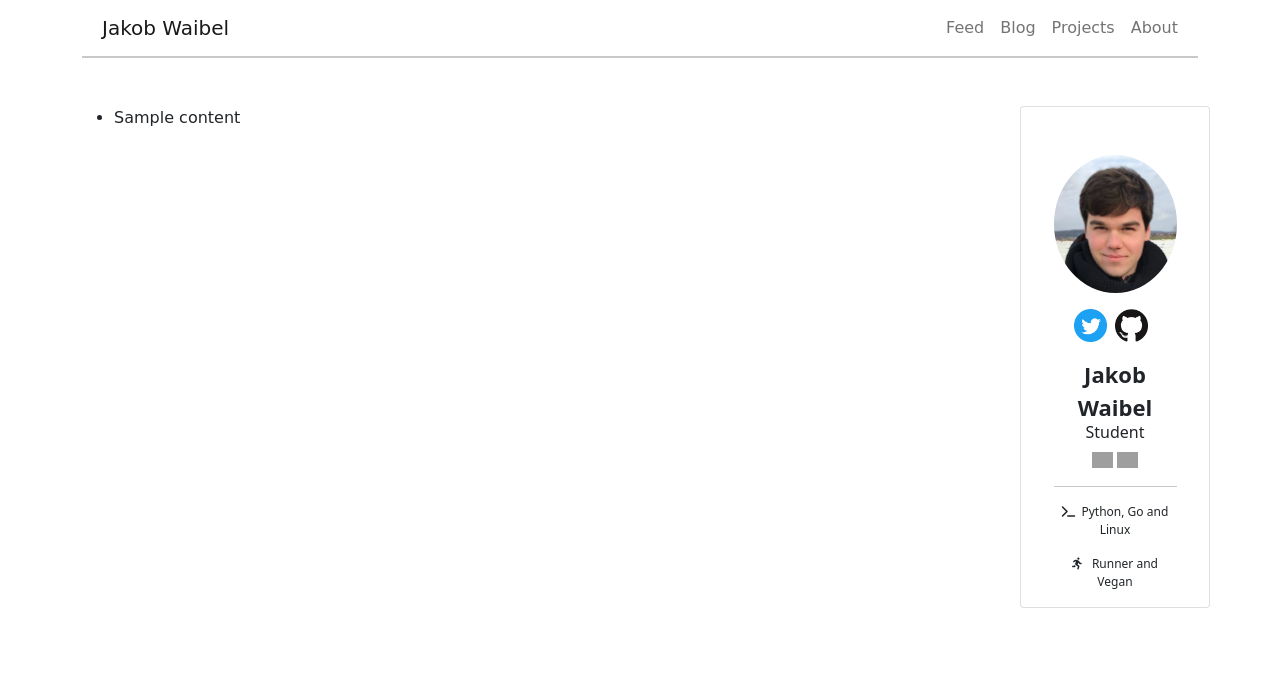
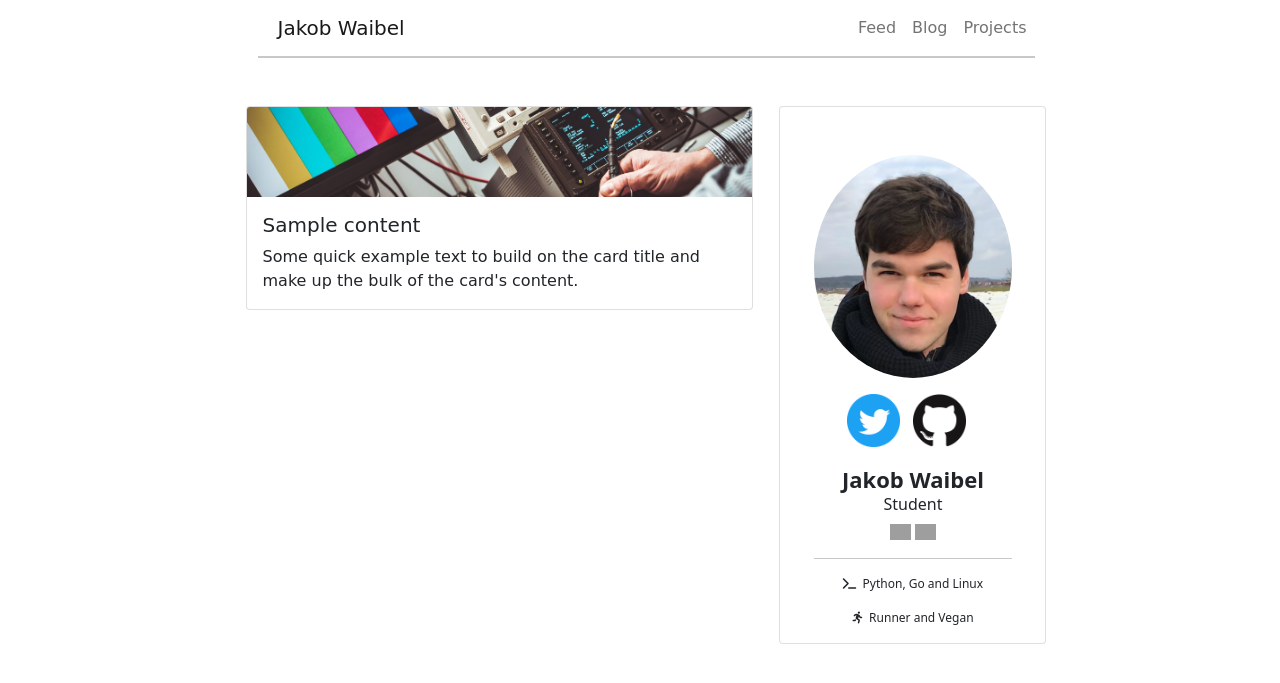
Before and after one commit to JakWai01/personal-website-django, a Django app: page / in a window 1280 px wide. Shown: the top 683 px of the page. Run offline with Django 3.2, Linux system fonts and the light colour scheme; tables that the repository leaves empty hold one stand-in row (values such as "Sample post"); some libraries are stand-ins or nearby versions; grey boxes are pictures that could not be loaded.

Commit message:
feat: Add cards

```diff
--- a/src/templates/src/base.html
+++ b/src/templates/src/base.html
@@ -13,7 +13,7 @@
     <meta name="viewport" content="width=device-width, initial-scale=1" />
   </head>
   <body>
-    <div class="container">
+    <div class="container" style="max-width: 789px; padding-right: 0;">
       <nav class="navbar navbar-expand-lg navbar-light bg-white">
         <a
           class="navbar-brand"
@@ -64,59 +64,141 @@
               href="/projects"
               >Projects</a
             >
-            <a
-              class="nav-item nav-link"
-              style="
-                font-family: 'Brush Script MT', 'Brush Script Std', cursive;
-                margin-right: 12px;
-              "
-              href="/about"
-              >About</a
-            >
           </div>
         </div>
       </nav>
       <hr style="margin: 0; height: 2px" />
-
       <div class="mt-5">
         <div class="row">
-          <div class="col-sm-10">{% block content %} {% endblock %}</div>
-          <div class="col-sm-2 card">
-            <img  src="{% static 'images/profil.png' %}" alt="Jakob Waibel" class="mt-5" style="border-radius: 50%; display: block;
-  margin-left: auto;
-  margin-right: auto;
-  width: 75%;">
-            <div class="d-flex flex-row mt-3 justify-content-between" style="width: 50%; margin-left: auto; margin-right: auto; display: block; border-radius: 50%;">
-              <a href="https://twitter.com/jakobwaibel" target="_blank"><img src="{% static 'images/twitter.png' %}" style="width: 80%;"></a>
-              <a href="https://github.com/JakWai01" target="_blank"><img src="{% static 'images/github.png' %}" style="width: 80%;"></a>
+          <div class="col-sm-8 px-0 mx-0">{% block content %} {% endblock %}</div>
+          <div class="col-sm-4 card mx-0 px-0">
+            <img
+              src="{% static 'images/profil.png' %}"
+              alt="Jakob Waibel"
+              class="mt-5"
+              style="
+                border-radius: 50%;
+                display: block;
+                margin-left: auto;
+                margin-right: auto;
+                width: 75%;
+              "
+            />
+            <div
+              class="d-flex flex-row mt-3 justify-content-between"
+              style="
+                width: 50%;
+                margin-left: auto;
+                margin-right: auto;
+                display: block;
+                border-radius: 50%;
+              "
+            >
+              <a href="https://twitter.com/jakobwaibel" target="_blank"
+                ><img
+                  src="{% static 'images/twitter.png' %}"
+                  style="width: 80%"
+              /></a>
+              <a href="https://github.com/JakWai01" target="_blank"
+                ><img src="{% static 'images/github.png' %}" style="width: 80%"
+              /></a>
             </div>
-
-            <p class="mt-3 mb-0" style="display: block; width: 75%; margin-left: auto; margin-right: auto; font-size: 22px; text-align: center; font-weight: bold;">
+            <p
+              class="mt-3 mb-0"
+              style="
+                display: block;
+                width: 75%;
+                margin-left: auto;
+                margin-right: auto;
+                font-size: 22px;
+                text-align: center;
+                font-weight: bold;
+              "
+            >
               Jakob Waibel
             </p>
-            <p style="display: block; width: 75%; margin-left: auto; margin-right: auto; font-size: 16px; text-align: center; margin-top: -4px; margin-bottom: 2px;">
+            <p
+              style="
+                display: block;
+                width: 75%;
+                margin-left: auto;
+                margin-right: auto;
+                font-size: 16px;
+                text-align: center;
+                margin-top: -4px;
+                margin-bottom: 2px;
+              "
+            >
               Student
             </p>
-            <div style="width: 75%; display: block; margin-left: auto; margin-right:auto; text-align:center;" class="justify-content-between mb-3">
+            <div
+              style="
+                width: 75%;
+                display: block;
+                margin-left: auto;
+                margin-right: auto;
+                text-align: center;
+              "
+              class="justify-content-between mb-3"
+            >
               <a>
-                <img style="height: 16px;" src="https://img.shields.io/badge/Grades-PDF-blue?style=flat&logo=google">
+                <img
+                  style="height: 16px"
+                  src="https://img.shields.io/badge/Grades-PDF-blue?style=flat&logo=google"
+                />
               </a>
               <a>
-                <img style="height: 16px;" src="https://img.shields.io/badge/CV-PDF-blue?style=flat&logo=google">
+                <img
+                  style="height: 16px"
+                  src="https://img.shields.io/badge/CV-PDF-blue?style=flat&logo=google"
+                />
               </a>
             </div>
-            <hr style="margin: 0; height: 1px; width: 75%; margin-left: auto; margin-right: auto" />
-            <p class="mt-3" style="display: block; width: 75%; margin-left: auto; margin-right: auto; font-size: 12px; text-align:center; font-size: 12px;">
-             <i class="fa fa-terminal" aria-hidden="true"></i> &nbsp;Python, Go and Linux
+            <hr
+              style="
+                margin: 0;
+                height: 1px;
+                width: 75%;
+                margin-left: auto;
+                margin-right: auto;
+              "
+            />
+            <p
+              class="mt-3"
+              style="
+                display: block;
+                width: 75%;
+                margin-left: auto;
+                margin-right: auto;
+                font-size: 12px;
+                text-align: center;
+                font-size: 12px;
+              "
+            >
+              <i class="fa fa-terminal" aria-hidden="true"></i> &nbsp;Python, Go
+              and Linux
             </p>
-            <p style="display: block; width: 75%; margin-left: auto; margin-right: auto; font-size: 12px; text-align:center; font-size: 12px;">
-              <i class="fas fa-running"></i> &nbsp; Runner and Vegan
+            <p
+              style="
+                display: block;
+                width: 75%;
+                margin-left: auto;
+                margin-right: auto;
+                font-size: 12px;
+                text-align: center;
+                font-size: 12px;
+              "
+            >
+              <i class="fas fa-running"></i> &nbsp;Runner and Vegan
             </p>
           </div>
         </div>
       </div>
     </div>
-    <script src="https://kit.fontawesome.com/d1f98b545a.js" crossorigin="anonymous"></script>
+    <script
+      src="https://kit.fontawesome.com/d1f98b545a.js"
+      crossorigin="anonymous"
+    ></script>
     <script
       src="https://cdn.jsdelivr.net/npm/bootstrap@5.0.0-beta3/dist/js/bootstrap.bundle.min.js"
       integrity="sha384-JEW9xMcG8R+pH31jmWH6WWP0WintQrMb4s7ZOdauHnUtxwoG2vI5DkLtS3qm9Ekf"
--- a/src/templates/src/feed.html
+++ b/src/templates/src/feed.html
@@ -1,11 +1,20 @@
 {% extends 'src/base.html' %}
-{% block title %}
-Jakob Waibel
-{% endblock %}
+{% load static %} {% block title %} Jakob Waibel {% endblock %}
 {% block content %}
-<ul>
-{% for item in content%}
-    <li style="font-family: 'Brush Script MT', 'Brush Script Std', cursive;">{{ item.title }}</li>
-{% endfor %}
+<ul style="list-style-type: none; list-style:none; padding-left:0px;">
+  {% for item in content%}
+  <li style="font-family: 'Brush Script MT; ', 'Brush Script Std', cursive;" class="mb-3">
+    <div class="card" style="width: 95%;">
+      <img class="card-img-top" style="height: 90px; object-fit: cover;" src="{% static 'images/person.jpeg' %}" alt="Card image cap" />
+      <div class="card-body">
+        <h5 class="card-title">{{ item.title }}</h5>
+        <p class="card-text">
+          Some quick example text to build on the card title and make up the
+          bulk of the card's content.
+        </p>
+      </div>
+    </div>
+  </li>
+  {% endfor %}
 </ul>
 {% endblock %}
--- a/src/urls.py
+++ b/src/urls.py
@@ -1,10 +1,9 @@
 from django.contrib import admin
 from django.urls import path, include
-from .views import index, blog, projects, about
+from .views import index, blog, projects
 
 urlpatterns = [
     path('', index, name='index'),
     path('blog', blog, name='blog'),
     path('projects', projects, name='projects'),
-    path('about', about, name='about'),
 ]
--- a/src/views.py
+++ b/src/views.py
@@ -14,6 +14,3 @@ def blog(request):
 def projects(request):
     content = Content.objects.filter(is_blog=False).order_by('date').reverse()
     return render(request, 'src/feed.html', {'content': content})
-
-def about(request):
-    return render(request, 'src/about.html', {})
```
Also changed, not shown: src/templates/src/about.html (deleted, +0 -13 lines), src/static/images/person.jpeg (added).
